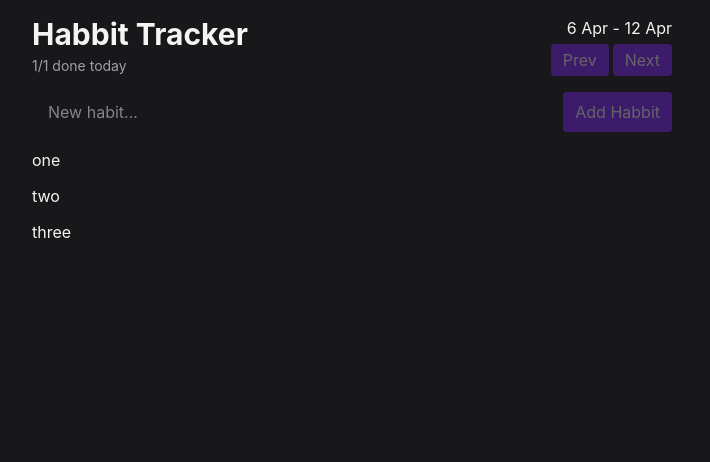
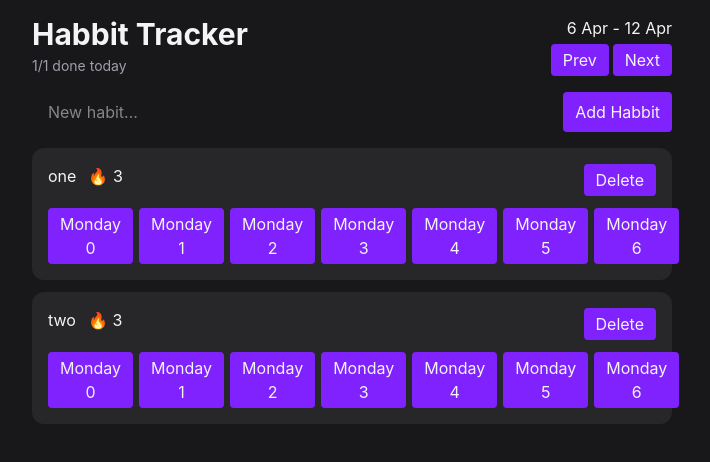
Before and after one commit to VenkatVardhan/HabitTracker, a React (Vite) app: page / in a window 1280 px wide. Shown: the top 462 px of the page, without its empty margins (288-998 px from the left). Built offline with nearby package versions, Linux system fonts and the light colour scheme.

Commit message:
added HabbitList

```diff
--- a/package.json
+++ b/package.json
@@ -11,6 +11,7 @@
   },
   "dependencies": {
     "@tailwindcss/vite": "^4.3.0",
+    "date-fns": "^4.4.0",
     "react": "^19.2.6",
     "react-dom": "^19.2.6",
     "tailwindcss": "^4.3.0"
--- a/src/components/Button.tsx
+++ b/src/components/Button.tsx
@@ -12,7 +12,7 @@ type ButtonProps={
 
 export default function Button({children}:ButtonProps){//destructuring props
   return (
-    <button disabled className="bg-violet-600 hover:bg-violet-500 rounded px-3 py-1 disabled:opacity-35 disabled:cursor-not-allowed">
+    <button  className="bg-violet-600 hover:bg-violet-500 rounded px-3 py-1 disabled:opacity-35 disabled:cursor-not-allowed">
       {/* default prop key called children represnsts whateever is between the compoenet */}
       {children}
     </button>
--- a/src/components/HabbitList.tsx
+++ b/src/components/HabbitList.tsx
@@ -1,16 +1,59 @@
-export default function HabbitList(){
-  const habbits = ["one","two","three"]
-  if(habbits.length===0){
-    return <h1 className="text-center text-zinc-500 py-12"
-    >No habbits yet. add one to get started</h1>
+import Button from './Button'
+import {
+  eachDayOfInterval,
+  endOfWeek,
+
+  startOfWeek,
+} from 'date-fns'
+
+export default function HabbitList() {
+  const habbits = [
+    { id: 1, name: 'one' },
+    { id: 2, name: 'two' },
+  ]
+  if (habbits.length === 0) {
+    return (
+      <h1 className='text-center text-zinc-500 py-12'>
+        No habbits yet. add one to get started
+      </h1>
+    )
   }
   return (
-    <div className="flex flex-col gap-3">
-
-      {habbits.map((habbit,i)=>{
-        return <h1 key={i}>{habbit}</h1>
+    <div className='flex flex-col gap-3'>
+      {habbits.map((habbit, i) => {
+        return <HabbitItem key={habbit.id} habbit={habbit} />
       })}
-
     </div>
   )
 }
+type HabbitItemProps = {
+  habbit: { id: number; name: string }
+}
+
+function HabbitItem({ habbit }: HabbitItemProps) {
+  const visibleDates = eachDayOfInterval({
+    start: startOfWeek(new Date()),
+    end: endOfWeek(new Date()),
+  })
+  return (
+    <div className='rounded-xl bg-zinc-800 p-4 flex-col flex gap-3'>
+      <div className='flex ietms-center justify-between '>
+        <div className='flex gap-3'>
+          <span>{habbit.name}</span>
+          <span>🔥 3</span>
+        </div>
+        <Button>Delete</Button>
+      </div>
+      <div className='flex gap-1.5'>
+        {visibleDates.map((date) => (
+          <Button key={date.toISOString()}>
+            <div className='flex flex-col g-3'>
+              <span>Monday</span>
+              <span>{date.getDay()}</span>
+            </div>
+          </Button>
+        ))}
+      </div>
+    </div>
+  )
+}
```
Also changed, not shown: 1 other file (tests, documents, lock files or other folders).
